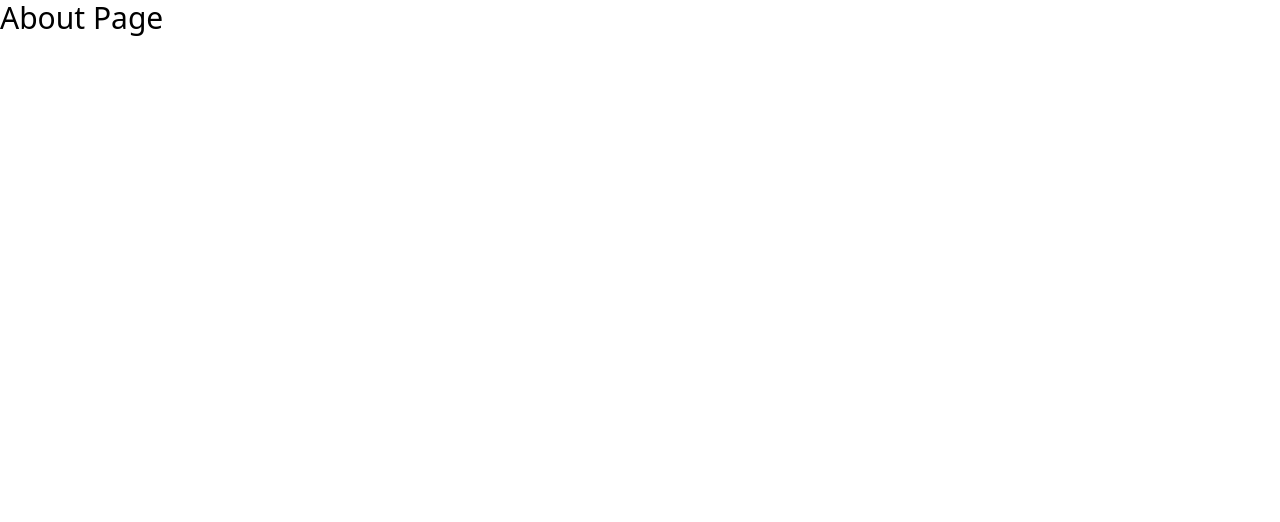
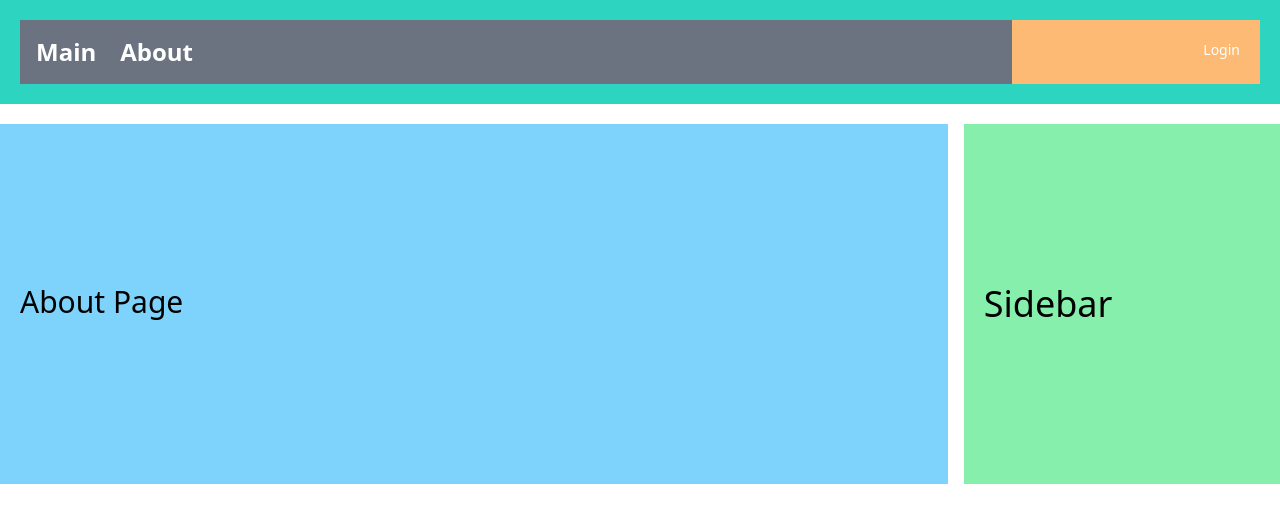
Before and after one commit to dongjun77/mall-fe, a React (Vite) app: page /about in a window 1280 px wide. Shown: the top 522 px of the page. Built offline with nearby package versions, Linux system fonts and the light colour scheme.

Commit message:
feat: layout components 분할

```diff
--- /dev/null
+++ b/src/components/menus/BasicMenu.jsx
@@ -0,0 +1,24 @@
+import { Link } from "react-router-dom";
+
+const BasicMenu = () => {
+  return (
+    <nav id="navbar" className=" flex bg-blue-300">
+      <div className="w-4/5 bg-gray-500">
+        <ul className="flex p-4 text-white font-bold">
+          <li className="pr-6 text-2xl">
+            {" "}
+            <Link to={"/"}>Main</Link>{" "}
+          </li>
+          <li className="pr-6 text-2xl">
+            {" "}
+            <Link to={"/about"}>About</Link>{" "}
+          </li>
+        </ul>
+      </div>
+      <div className="w-1/5 flex justify-end bg-orange-300 p-4 font-medium">
+        <div className="text-white text-sm m-1 round ed">Login</div>
+      </div>
+    </nav>
+  );
+};
+export default BasicMenu;
--- /dev/null
+++ b/src/layouts/BasicLayout.jsx
@@ -0,0 +1,24 @@
+import React from "react";
+import BasicMenu from "../components/menus/BasicMenu";
+
+const BasicLayout = ({ children }) => {
+  return (
+    <>
+      <header className="bg-teal-400 p-5">
+        <BasicMenu />
+      </header>
+      <div
+        className="bg-white my-5 w-full flex flex-col space-y-4 md:flex-row md:space-x-4
+    md:space-y-0"
+      >
+        <main className="bg-sky-300 md:w-2/3 lg:w-3/4 px-5 py-40">
+          {children}
+        </main>
+        <aside className="bg-green-300 md:w-1/3 lg:w-1/4 px-5 py-40">
+          <h1 className="text-2xl md:text-4xl"> Sidebar </h1>
+        </aside>
+      </div>
+    </>
+  );
+};
+export default BasicLayout;
--- a/src/pages/AboutPage.jsx
+++ b/src/pages/AboutPage.jsx
@@ -1,7 +1,13 @@
 import React from "react";
+import { Link } from "react-router-dom";
+import BasicLayout from "../layouts/BasicLayout";
 
 function AboutPage(props) {
-  return <div className={"text-3xl"}>About Page</div>;
+  return (
+    <BasicLayout>
+      <div className={"text-3xl"}>About Page</div>
+    </BasicLayout>
+  );
 }
 
 export default AboutPage;
--- a/src/pages/MainPage.jsx
+++ b/src/pages/MainPage.jsx
@@ -1,10 +1,12 @@
 import React from "react";
+import { Link } from "react-router-dom";
+import BasicLayout from "../layouts/BasicLayout";
 
 function MainPage(props) {
   return (
-    <div className={"text-3xl"}>
-      <div>Main Page</div>
-    </div>
+    <BasicLayout>
+      <div className={"text-3xl"}>Main Page</div>
+    </BasicLayout>
   );
 }
 
--- a/src/router/root.jsx
+++ b/src/router/root.jsx
@@ -3,7 +3,6 @@
 
 const loading = <div className="bg-red-700">Loading....</div>;
 const Main = lazy(() => import("../pages/MainPage"));
-
 const About = lazy(() => import("../pages/AboutPage"));
 
 const root = createBrowserRouter([
```
